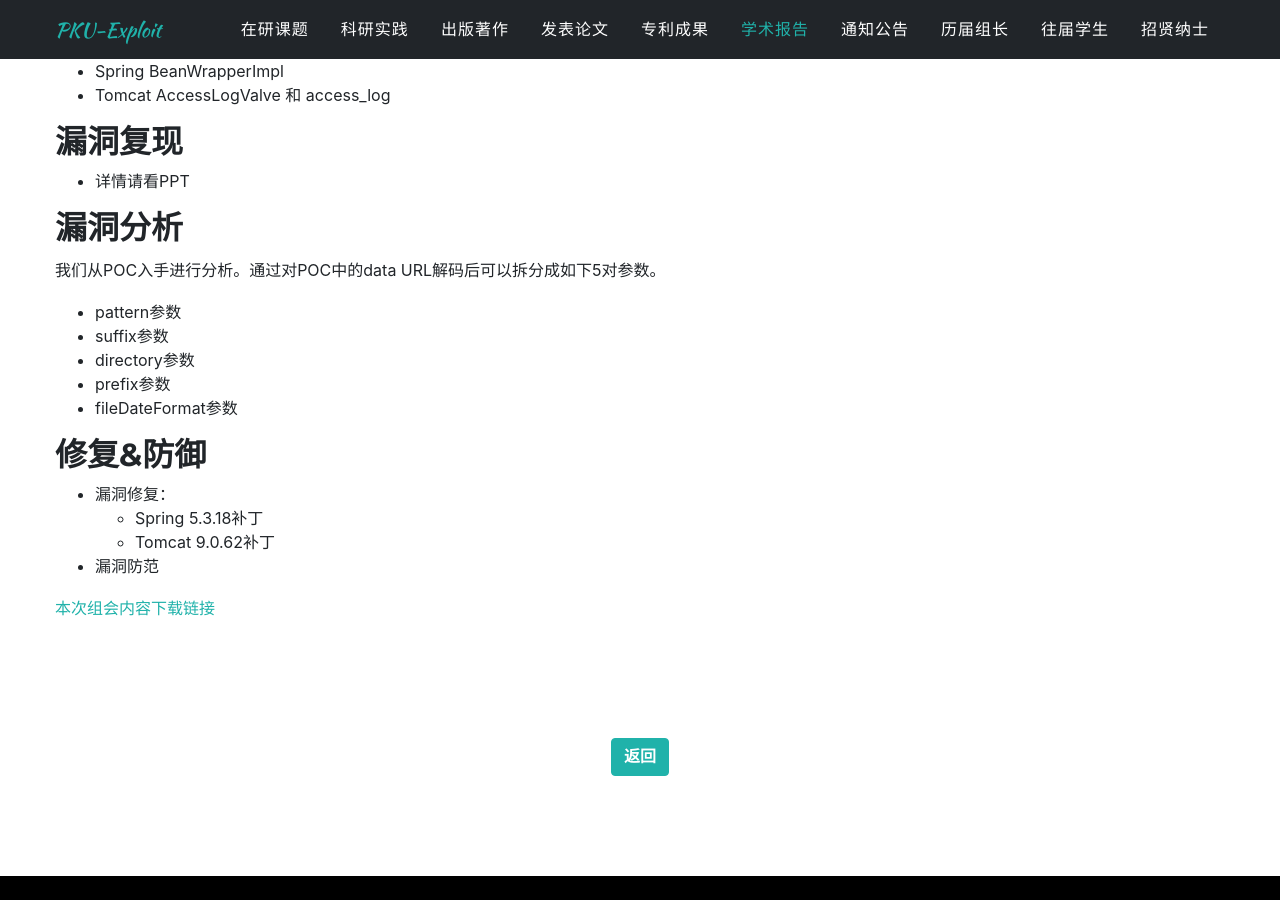
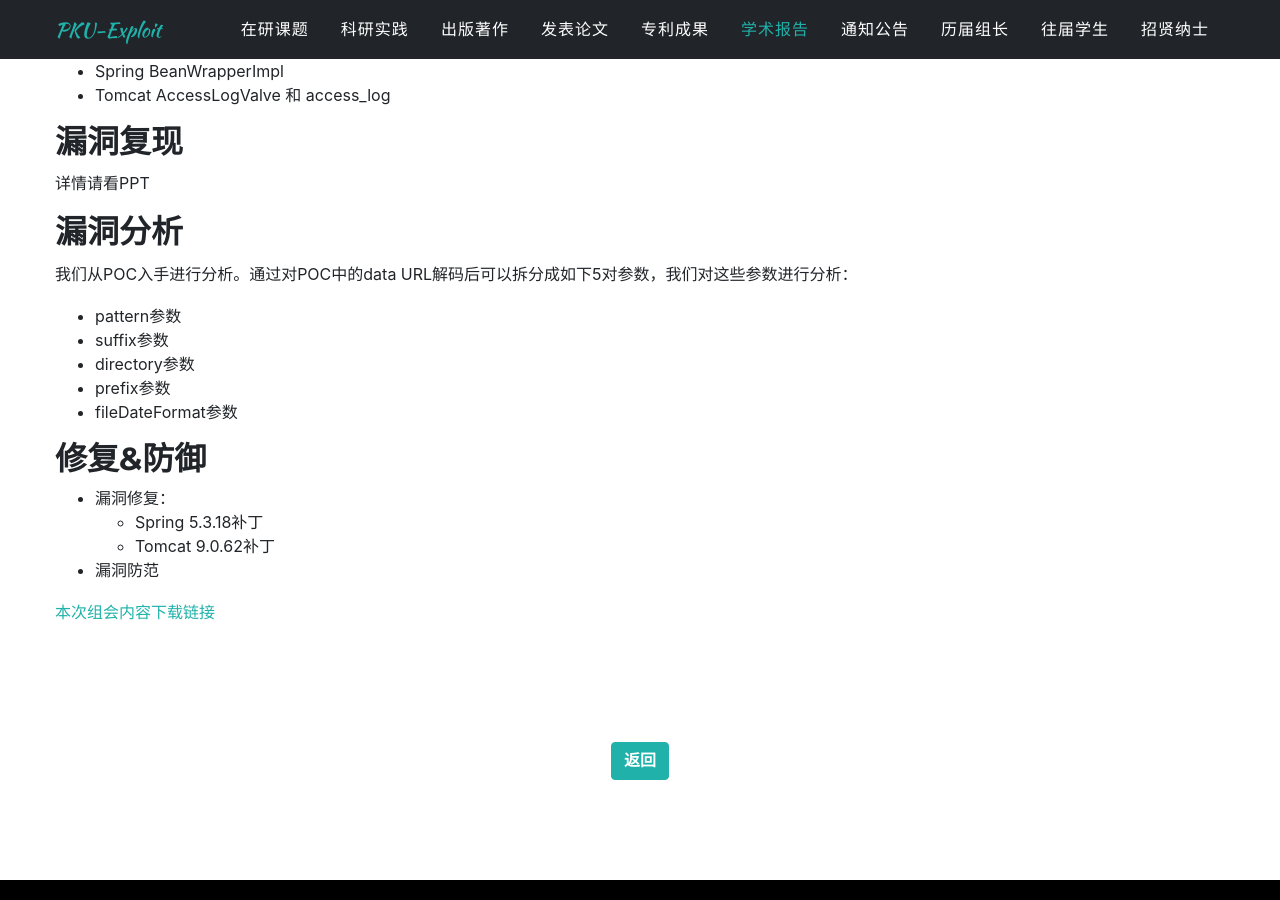
Before and after one commit to xxycfhb/xxycfhb.github.io, a Jekyll site: the page built from _posts/seminar/2022-4-17-seminar-35.md, in a window 1280 px wide and 900 px high, scrolled down 638 px. Built offline with Jekyll 4.4.1, drawn with Linux system fonts in a browser that asks for light colours; some web fonts are replaced.

Commit message:
Update 2022-4-17-seminar-35.md

```diff
--- a/_posts/seminar/2022-4-17-seminar-35.md
+++ b/_posts/seminar/2022-4-17-seminar-35.md
@@ -26,11 +26,11 @@ categories:
 
 
 ## 漏洞复现
-+ 详情请看PPT
+ 详情请看PPT
 
 ## 漏洞分析
 
-我们从POC入手进行分析。通过对POC中的data URL解码后可以拆分成如下5对参数。
+我们从POC入手进行分析。通过对POC中的data URL解码后可以拆分成如下5对参数，我们对这些参数进行分析：
 + pattern参数
 + suffix参数
 + directory参数
```
